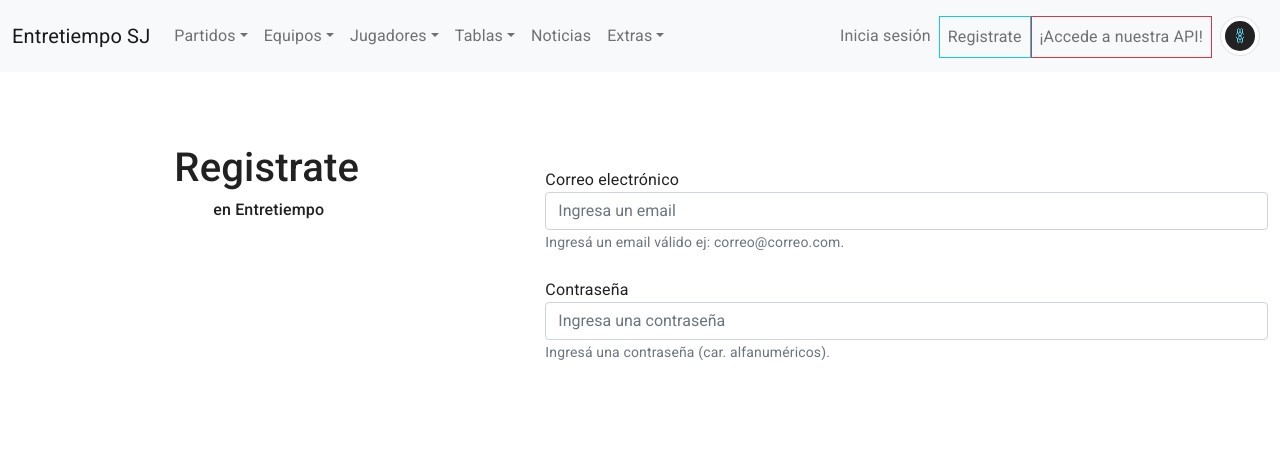
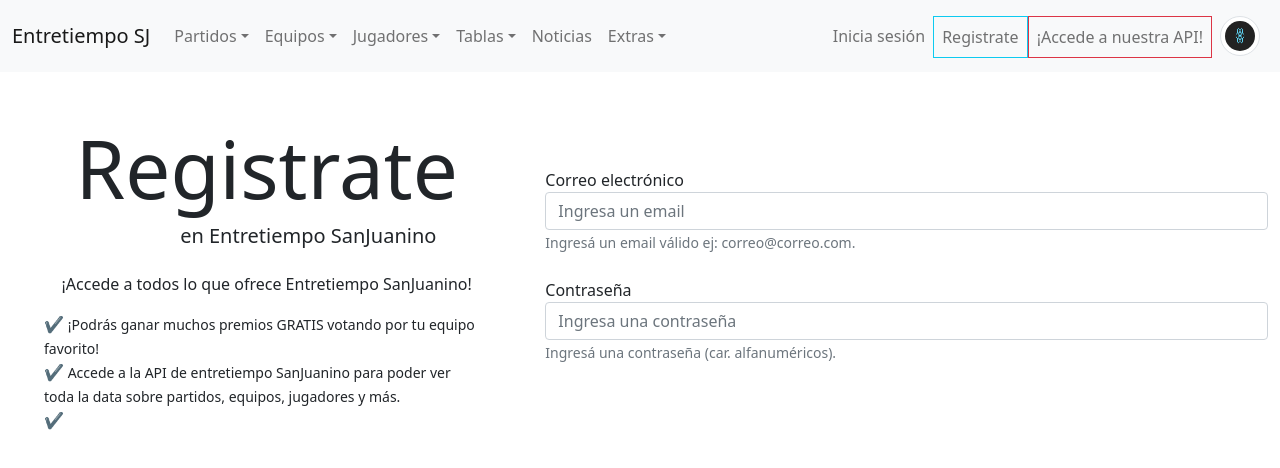
Before and after one commit to Fedexaz/entretiempo-sanjuanino, a React (Create React App) app in the folder client/: page /entretiempo/register in a window 1280 px wide. Shown: the top 468 px of the page. Built offline with nearby package versions, Linux system fonts and the light colour scheme; no server answers.

Commit message:
Arreglado un warning en el inicio de API

```diff
--- a/client/src/components/api-client/home/HomeAPI.jsx
+++ b/client/src/components/api-client/home/HomeAPI.jsx
@@ -17,6 +17,7 @@ function HomeAPI() {
     dispatch(getEquipos())
     dispatch(getPartidos())
     dispatch(getJugadores())
+    // eslint-disable-next-line react-hooks/exhaustive-deps
   }, [])
 
 
--- a/client/src/components/entretiempo/user/register/Register.jsx
+++ b/client/src/components/entretiempo/user/register/Register.jsx
@@ -4,8 +4,14 @@ function Register() {
   return (
     <div className='row mt-5'>
       <div className="col-md-5 d-flex align-items-center flex-column">
-        <h1 className='mt-4'>Registrate</h1>
-        <h6 className='mb-4'>&nbsp;en Entretiempo</h6>
+        <h1 className='display-1'>Registrate</h1>
+        <h5 className='mb-4'>&nbsp;&nbsp;&nbsp;&nbsp;&nbsp;&nbsp;&nbsp;&nbsp;&nbsp;&nbsp;&nbsp;&nbsp;&nbsp;&nbsp;&nbsp;&nbsp;en Entretiempo SanJuanino</h5>
+        <div className='text-center'>¡Accede a todos lo que ofrece Entretiempo SanJuanino!</div>
+          <ul style={{listStyle: 'none'}} className='mt-3'>
+            <li>✔️<small> ¡Podrás ganar muchos premios GRATIS votando por tu equipo favorito!</small></li>
+            <li>✔️<small> Accede a la API de entretiempo SanJuanino para poder ver<br />toda la data sobre partidos, equipos, jugadores y más.</small></li>
+            <li>✔️<small> </small></li>
+          </ul>
       </div>
       <div className="mt-5 col-md-7 mt-1">
         <form method='POST'>
--- a/client/src/index.js
+++ b/client/src/index.js
@@ -10,8 +10,6 @@ import App from './App';
 
 import reportWebVitals from './reportWebVitals';
 
-import CssBaseline from '@mui/material/CssBaseline';
-
 import axios from 'axios'
 
 axios.defaults.baseURL = process.env.REACT_APP_API || "http://localhost:3001";
@@ -19,7 +17,6 @@ axios.defaults.baseURL = process.env.REACT_APP_API || "http://localhost:3001";
 ReactDOM.render(
   <Provider store={store}>
     <BrowserRouter>
-      <CssBaseline />
       <App />
     </BrowserRouter>
   </Provider>,
```
Also changed, not shown: 1 other file (tests, documents, lock files or other folders).
